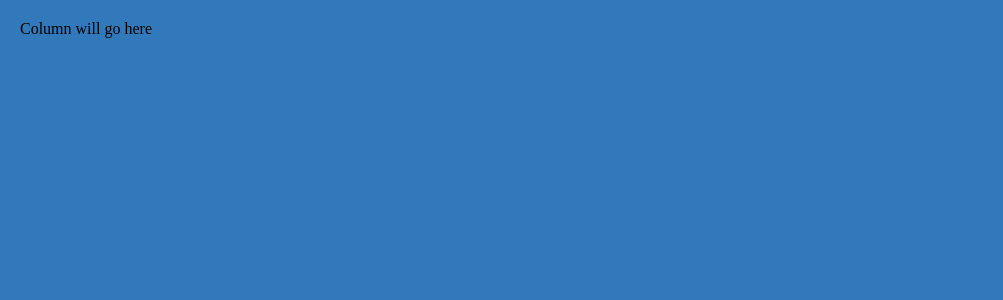
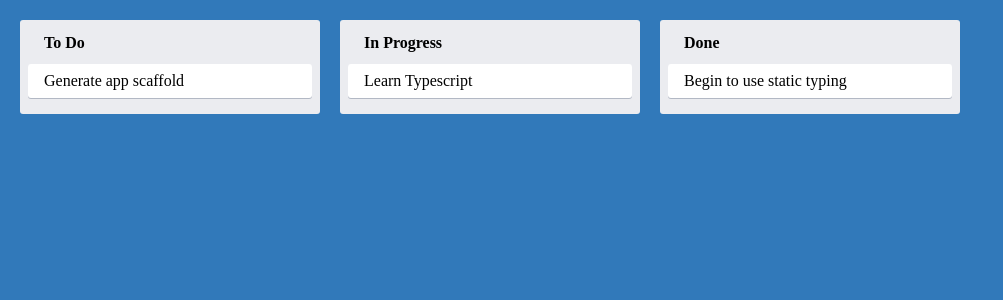
Before and after one commit to rui-watanabe/react-ts-todo-app, a React (Create React App) app: page / in a window 1280 px wide. Shown: the top 300 px of the page, without its empty margins (0-1003 px from the left). Built offline with nearby package versions, Linux system fonts and the light colour scheme.

Commit message:
create and indicate card and column components

```diff
--- a/src/App.tsx
+++ b/src/App.tsx
@@ -1,10 +1,20 @@
 import React from 'react';
+import { Column } from './Column';
+import { Card } from './Card';
 import { AppContainer } from './styles';
 
 function App() {
   return (
     <AppContainer>
-      Column will go here
+      <Column text="To Do">
+        <Card text="Generate app scaffold" />
+      </Column>
+      <Column text="In Progress">
+        <Card text="Learn Typescript" />
+      </Column>
+      <Column text="Done">
+        <Card text="Begin to use static typing" />
+      </Column>
     </AppContainer>
   );
 }
--- /dev/null
+++ b/src/Card.tsx
@@ -0,0 +1,14 @@
+import React from 'react';
+import { CardContainer } from './styles';
+
+interface CardProps
+{
+  text: string;
+};
+
+export const Card = ({ text }: CardProps) =>
+{
+  return(
+    <CardContainer>{ text }</CardContainer>
+  );
+};
--- a/src/Column.tsx
+++ b/src/Column.tsx
@@ -4,8 +4,7 @@
 interface ColumnProps
 {
   text?: string;
-  // children?: React.ReactNode;
-}
+};
 
 export const Column = ({ text, children }: PropsWithChildren<ColumnProps> ) =>
 {
```
